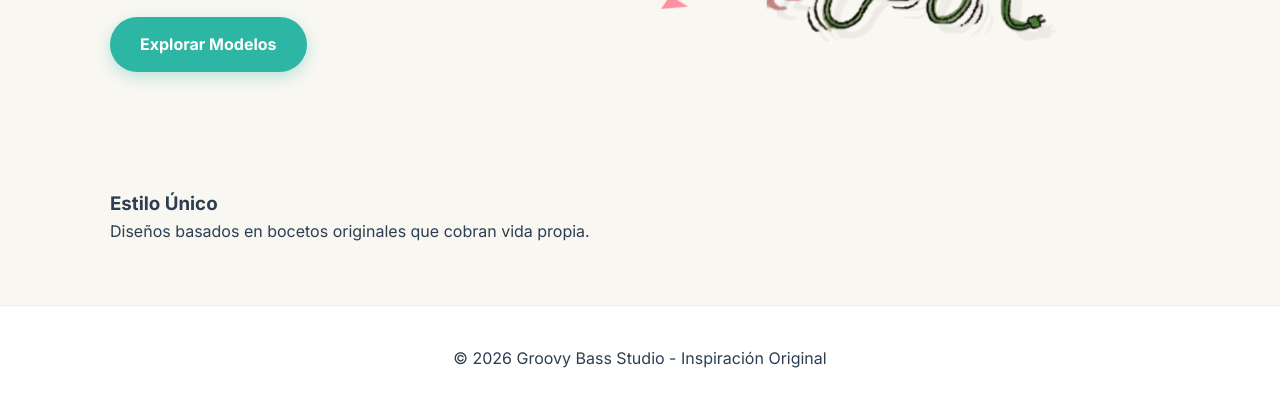
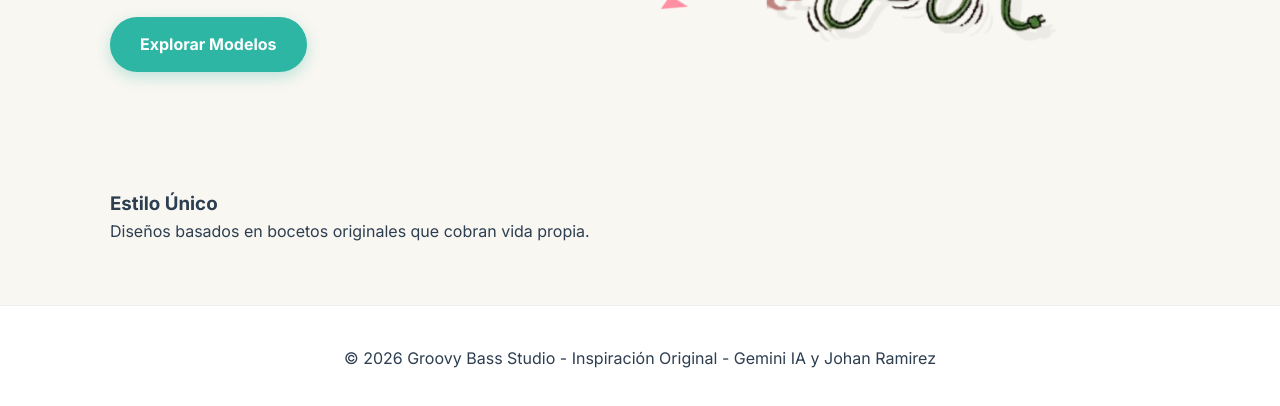
Before and after one commit to TheSebxxx/Taller_Colorea_JohanRamirez, a plain HTML site: page Nuevas Tec One-page/index.html in a window 1280 px wide. Shown: the part 458-864 px from the top of the page. Drawn offline with Linux system fonts and the light colour scheme.

Commit message:
Update index.html

```diff
--- a/Nuevas Tec One-page/index.html
+++ b/Nuevas Tec One-page/index.html
@@ -52,7 +52,7 @@
 
     <footer class="footer">
         <div class="container">
-            <p>&copy; 2026 Groovy Bass Studio - Inspiración Original</p>
+            <p>&copy; 2026 Groovy Bass Studio - Inspiración Original - Gemini IA y Johan Ramirez </p>
         </div>
     </footer>
 
```
